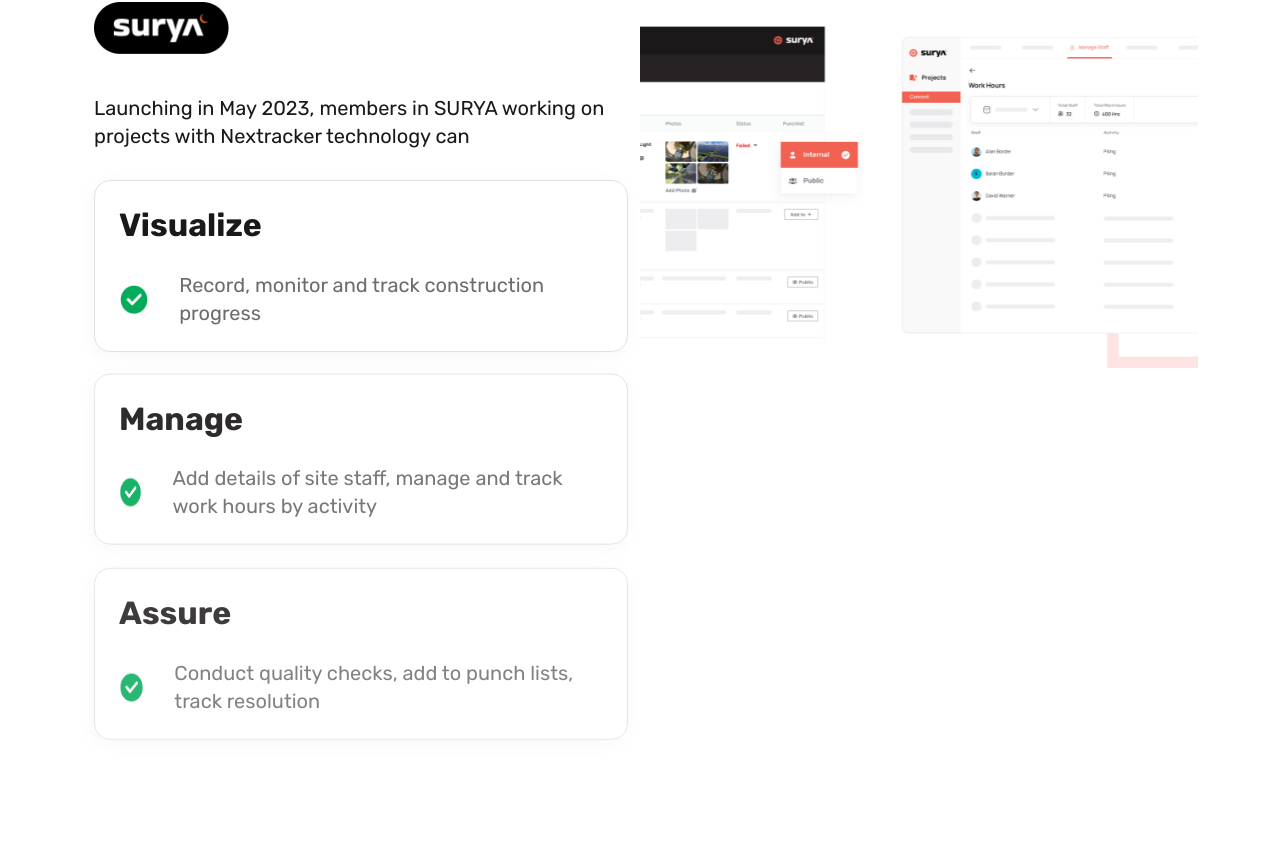
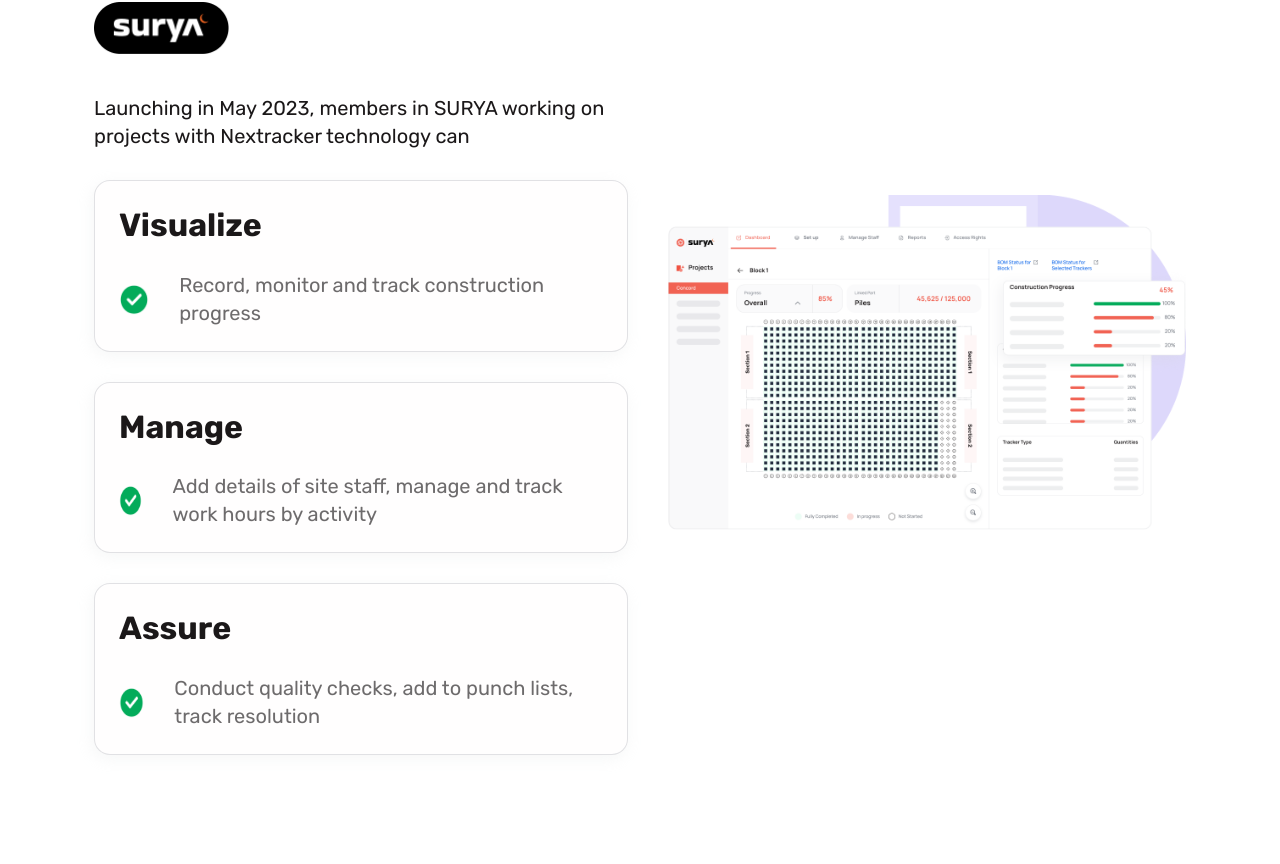
Before and after one commit to yadhu621/rishi-company-website, a React (Create React App) app: page /product in a window 1280 px wide. Shown: the part 996-1860 px from the top of the page. Built offline with nearby package versions, Linux system fonts and the light colour scheme.

Commit message:
animated updated

```diff
--- a/src/Components/ContactUs.js
+++ b/src/Components/ContactUs.js
@@ -23,7 +23,7 @@
                     </div>
                 </div>
                 <div className="col-sm-12 col-md-5 col-lg-5 d-flex align-items-center justify-content-center">
-                    <div className="contact__img" data-aos="slide-left" data-aos-offset="10" data-aos-delay="20" data-aos-duration="2000">
+                    <div className="contact__img">
                         <img src="./images/contact.png" alt="" />
                     </div>
                 </div>
--- a/src/Components/Home.js
+++ b/src/Components/Home.js
@@ -30,15 +30,15 @@
                 <div className="container">
                     <div className="row">
                         <div className="col-sm-12 col-md-6 col-lg-6 d-flex justify-content-center flex-column">
-                            <div className="about__header" data-aos="fade-up" data-aos-offset="0" data-aos-delay="20" data-aos-duration="2000" data-aos-easing="ease-in-out">
+                            <div className="about__header" data-aos="fade-up" data-aos-offset="0" data-aos-delay="10" data-aos-duration="1000" data-aos-easing="ease-in-out">
                                 <h2>About Rishi</h2>
                             </div>
-                            <div className="about__paragraph mt-4" data-aos="slide-right" data-aos-offset="10" data-aos-delay="200" data-aos-duration="1500">
+                            <div className="about__paragraph mt-4" data-aos="fade-up" data-aos-offset="10" data-aos-delay="50" data-aos-duration="1500">
                                 <p>Boutique technology consulting firm with a razor-sharp focus on utility scale solar industry. Our primary goal is to leverage all the latest digital technologies to lower the costs of construction and operation of solar power plants. In other words, we want to do our bit to make the world greener.</p>
                             </div>
                         </div>
                         <div className="col-sm-12 col-md-6 col-lg-6">
-                            <div className="about__img" data-aos="slide-left" data-aos-offset="10" data-aos-delay="200" data-aos-duration="2000">
+                            <div className="about__img">
                                 <img src="./images/about1.png" alt="" />
                             </div>
                         </div>
--- a/src/Components/OurTeam.js
+++ b/src/Components/OurTeam.js
@@ -152,10 +152,10 @@
           </div>
 
           <div className="partners">
-            <div className="partners__img" data-aos="zoom-in" data-aos-offset="10" data-aos-delay="20" data-aos-duration="1000" data-aos-easing="ease-in-out">
+            <div className="partners__img">
               <img src="./images/partners.png" alt="" width={236} height={214} />
             </div>
-            <div className="partners--team__details" data-aos="slide-left" data-aos-offset="10" data-aos-delay="20" data-aos-duration="2000" data-aos-easing="ease-in-out">
+            <div className="partners--team__details" data-aos="fade-up" data-aos-offset="10" data-aos-delay="20" data-aos-duration="2000" data-aos-easing="ease-in-out">
               <div className="team__name mt-3">
                 <h3>Partners</h3>
               </div>
--- a/src/Components/Product.js
+++ b/src/Components/Product.js
@@ -44,17 +44,17 @@
             <div className="product--container">
               <div className="row">
                 <div className="col-sm-12 col-md-6 col-lg-6">
-                  <div className='prdoduct--details' data-aos="slide-right" data-aos-offset="10" data-aos-delay="100" data-aos-duration="2000">
-                    <div className="product__header">
+                  <div className='prdoduct--details'>
+                    <div className="product__header" data-aos="fade-up" data-aos-offset="0" data-aos-delay="10" data-aos-duration="2000">
                       <h1>Install Solar projects quicker & better with Surya</h1>
                     </div>
-                    <div className="product__subheading mt-5">
+                    <div className="product__subheading mt-5" data-aos="fade-up" data-aos-offset="0" data-aos-delay="50" data-aos-duration="2000">
                       <h4>Custom made B2B digital platform exclusively catering to utility scale solar industry players</h4>
                     </div>
                   </div>
                 </div>
                 <div className="col-sm-12 col-md-6 col-lg-6 d-flex align-items-end">
-                  <div className="product__img" data-aos="slide-left" data-aos-offset="10" data-aos-delay="100" data-aos-duration="2000">
+                  <div className="product__img">
                     <img src="./images/product1.png" alt="" />
                   </div>
                 </div>
@@ -76,7 +76,7 @@
               </div>
 
               <div className="surya--animation">
-                <div className="surya--box" data-aos="fade-down" data-aos-offset="120" data-aos-delay="100" data-aos-duration="2000">
+                <div className="surya--box reveal">
                   <div className="surya--topic">
                     <h3>Visualize</h3>
                   </div>
@@ -90,7 +90,7 @@
                   </div>
                 </div>
 
-                <div className="surya--box" data-aos="fade-down" data-aos-offset="0" data-aos-delay="1200" data-aos-duration="2000">
+                <div className="surya--box reveal">
                   <div className="surya--topic">
                     <h3>Manage</h3>
                   </div>
@@ -104,7 +104,7 @@
                   </div>
                 </div>
 
-                <div className="surya--box" data-aos="fade-down" data-aos-offset="0" data-aos-delay="1400" data-aos-duration="2000">
+                <div className="surya--box reveal">
                   <div className="surya--topic">
                     <h3>Assure</h3>
                   </div>
@@ -119,11 +119,9 @@
                 </div>
               </div>
             </div>
-            <div className="col-sm-12 col-md-6 col-lg-6" style={{overflow: "hidden"}}>
+            <div className="col-sm-12 col-md-6 col-lg-6 d-flex flex-column justify-content-center align-items-center ">
               <div className="surya--img">
                 <img src="./images/visualize.png" alt="" />
-                <img src="./images/manage.png" alt="" />
-                <img src="./images/assure.png" alt="" />
               </div>
             </div>
           </div>
@@ -132,10 +130,10 @@
 
       <section className='why--surya'>
         <div className="container">
-          <div className="surya--header" data-aos="fade-up" data-aos-offset="10" data-aos-delay="20" data-aos-duration="2000" data-aos-easing="ease-in-out">
+          <div className="surya--header" data-aos="fade-up" data-aos-offset="0" data-aos-delay="10" data-aos-duration="1500" data-aos-easing="ease-in-out">
             <h2>Why use Surya</h2>
           </div>
-          <div className="surya--paragraph mt-4" data-aos="fade-up" data-aos-offset="10" data-aos-delay="20" data-aos-duration="2000" data-aos-easing="ease-in-out">
+          <div className="surya--paragraph mt-4" data-aos="fade-up" data-aos-offset="0" data-aos-delay="20" data-aos-duration="1500" data-aos-easing="ease-in-out">
             <p>Simple, imagine a software which is custom-built, not just for your industry but for your specific project. That’s what we offer, contact us for a demo</p>
           </div>
         </div>
@@ -197,10 +195,10 @@
         <div className="container">
           <div className="row">
             <div className="col-sm-12 col-md-6 col-lg-6">
-              <div className="data--header" data-aos="fade-up" data-aos-offset="10" data-aos-delay="20" data-aos-duration="2000" data-aos-easing="ease-in-out">
+              <div className="data--header">
                 <h2>Data security</h2>
               </div>
-              <div className="data--paragraph mt-5" data-aos="slide-right" data-aos-offset="10" data-aos-delay="1000" data-aos-duration="2000">
+              <div className="data--paragraph mt-5">
                 <p>Your data security is our highest priority. Our company and the platform SURYA are assessed and conform to the requirements of <span onClick={() => setModalShow(true)}>ISO 27001:2013</span> (Information security management system).
                   <br />
                   <br />
@@ -217,7 +215,7 @@
 
             </div>
             <div className="col-sm-12 col-md-6 col-lg-6">
-              <div className="data--img" data-aos="slide-left" data-aos-offset="10" data-aos-delay="1000" data-aos-duration="2000">
+              <div className="data--img">
                 <img src="./images/security.png" alt="" />
               </div>
             </div>
@@ -250,13 +248,13 @@
 
       <section className="hero">
         <div className="container">
-          <div className="hero__img" data-aos="fade-up" data-aos-offset="10" data-aos-delay="20" data-aos-duration="2000" data-aos-easing="ease-in-out">
+          <div className="hero__img" data-aos="fade-up" data-aos-offset="10" data-aos-delay="20" data-aos-duration="1500" data-aos-easing="ease-in-out">
             <img src="./images/heroicon.png" alt="" height={80} width={80} />
           </div>
-          <div className="hero__header mt-4" data-aos="fade-up" data-aos-offset="10" data-aos-delay="20" data-aos-duration="2000" data-aos-easing="ease-in-out">
+          <div className="hero__header mt-4" data-aos="fade-up" data-aos-offset="10" data-aos-delay="20" data-aos-duration="1500" data-aos-easing="ease-in-out">
             <h2>What does <br /> the future look like</h2>
           </div>
-          <div className="hero__paragrapgh mt-4" data-aos="fade-up" data-aos-offset="10" data-aos-delay="20" data-aos-duration="2000" data-aos-easing="ease-in-out">
+          <div className="hero__paragrapgh mt-4" data-aos="fade-up" data-aos-offset="10" data-aos-delay="20" data-aos-duration="1500" data-aos-easing="ease-in-out">
             <p>This is just the beginning; we intend to connect and service all technologies and all companies, big and small within the utility scale solar industry through Surya. We consider empowering such companies our highest privilege as each of these companies makes the world a better place.</p>
           </div>
         </div>
@@ -266,3 +264,21 @@
     </>
   )
 }
+
+function reveal() {
+  var reveals = document.querySelectorAll(".reveal");
+
+  for (var i = 0; i < reveals.length; i++) {
+    var windowHeight = window.innerHeight;
+    var elementTop = reveals[i].getBoundingClientRect().top;
+    var elementVisible = 150;
+
+    if (elementTop < windowHeight - elementVisible) {
+      reveals[i].classList.add("active");
+    } else {
+      reveals[i].classList.remove("active");
+    }
+  }
+}
+
+window.addEventListener("scroll", reveal);
--- a/src/Styles/global.css
+++ b/src/Styles/global.css
@@ -623,10 +623,10 @@
 {
     width: 100%;
     display: flex;
-    animation: slide1 10s infinite;
+    /* animation: slide1 10s infinite; */
 }
 
-@keyframes slide1{
+/* @keyframes slide1{
     0%{
         transform: translateX(0);
     }
@@ -645,7 +645,7 @@
     100%{
         transform: translateX(-200%);
     }
-}
+} */
 
 .team__container
 {
@@ -672,3 +672,15 @@
     width: 100%;
     height: 100%;
 }
+
+.reveal{
+    position: relative;
+    transform: translateY(150px);
+    opacity: 0;
+    transition: 1s all ease-in;
+}
+
+.reveal.active{
+    transform: translateY(0);
+    opacity: 1;
+}
```
